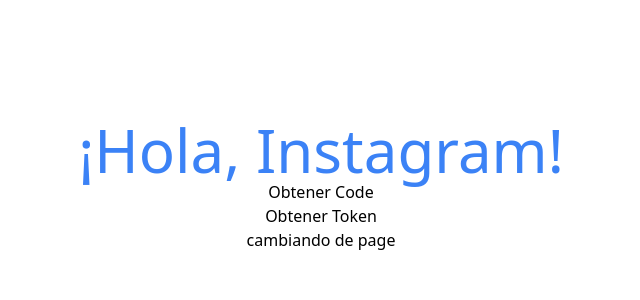
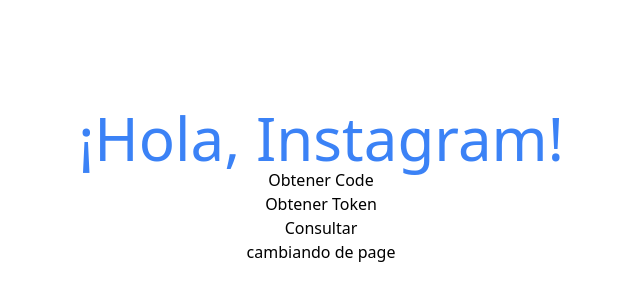
Before and after one commit to arielskap/playing-instagram, a Next.js app: page / in a window 1280 px wide. Shown: the part 214-514 px from the top of the page, without its empty margins (319-959 px from the left). Built offline with nearby package versions, Linux system fonts and the light colour scheme.

Commit message:
se sigue avanzandoo

```diff
--- a/pages/index.tsx
+++ b/pages/index.tsx
@@ -12,11 +12,8 @@ const Index: React.FC = () => {
 		const urlParams = new URLSearchParams( valores )
 		const code = urlParams.get( `code` )
 
+		console.log( `code`, code )
 		if ( code ) {
-			const codeSlice = code.slice( 0, -2 )
-
-			console.log( `code`, code )
-			console.log( `codeSlide`, codeSlice )
 			fetch( `https://api.instagram.com/oauth/access_token`, {
 				method: `POST`,
 				headers: {
@@ -27,7 +24,7 @@ const Index: React.FC = () => {
 					client_secret: clientSecret,
 					grant_type: `authorization_code`,
 					redirect_uri: redirectUrl,
-					code: codeSlice
+					code
 				} )
 			} )
 				.then( ( result ) => {
@@ -44,12 +41,31 @@ const Index: React.FC = () => {
 		}
 	}
 
+	const consultar = () => {
+		const userId = 17841403278821075
+		const token = `IGQVJVUGNpcmd4R09iZA016SHZAYRVAwSE1HMy1wRVlmel9yRzNmd0xpLURqQVpWVk5OeS01RG1SV2o5cGZA3SlIySm5GdE9WSU5QczZA2ckVGc1dCMUg3UGdQOVVGU2JMTjgyTlBuRTIzNWd3ZAmxBZAFhMTVU2Y0thb1U4QzNF`
+
+		fetch( `https://graph.instagram.com/${userId}?fields=id,username&access_token=${token}` )
+			.then( ( result ) => {
+				return result.json()
+			} ).catch( ( e ) => {
+				console.log( e )
+				return e
+			} ).then( ( result ) => {
+				console.log( result )
+				return result
+			} )
+	}
+
+	// curl -X POST   https://api.instagram.com/oauth/access_token   -F client_id=123175986433056   -F client_secret=873338430866df7c9899abd78280a8e9   -F grant_type=authorization_code   -F redirect_uri=https://playing-instagram.vercel.app/   -F code=
+
 	return (
 		<Layout>
 			<div className='flex flex-col items-center justify-center w-screen h-screen'>
 				<HolaMundo />
 				<a href={`https://www.instagram.com/oauth/authorize?client_id=${clientId}&redirect_uri=${redirectUrl}&scope=user_profile,user_media&response_type=code`}>Obtener Code</a>
 				<button type='button' onClick={obtenerToken}>Obtener Token</button>
+				<button type='button' onClick={consultar}>Consultar</button>
 				<Link href='/pruebaMasBasica'>
 					<a>cambiando de page</a>
 				</Link>
```
